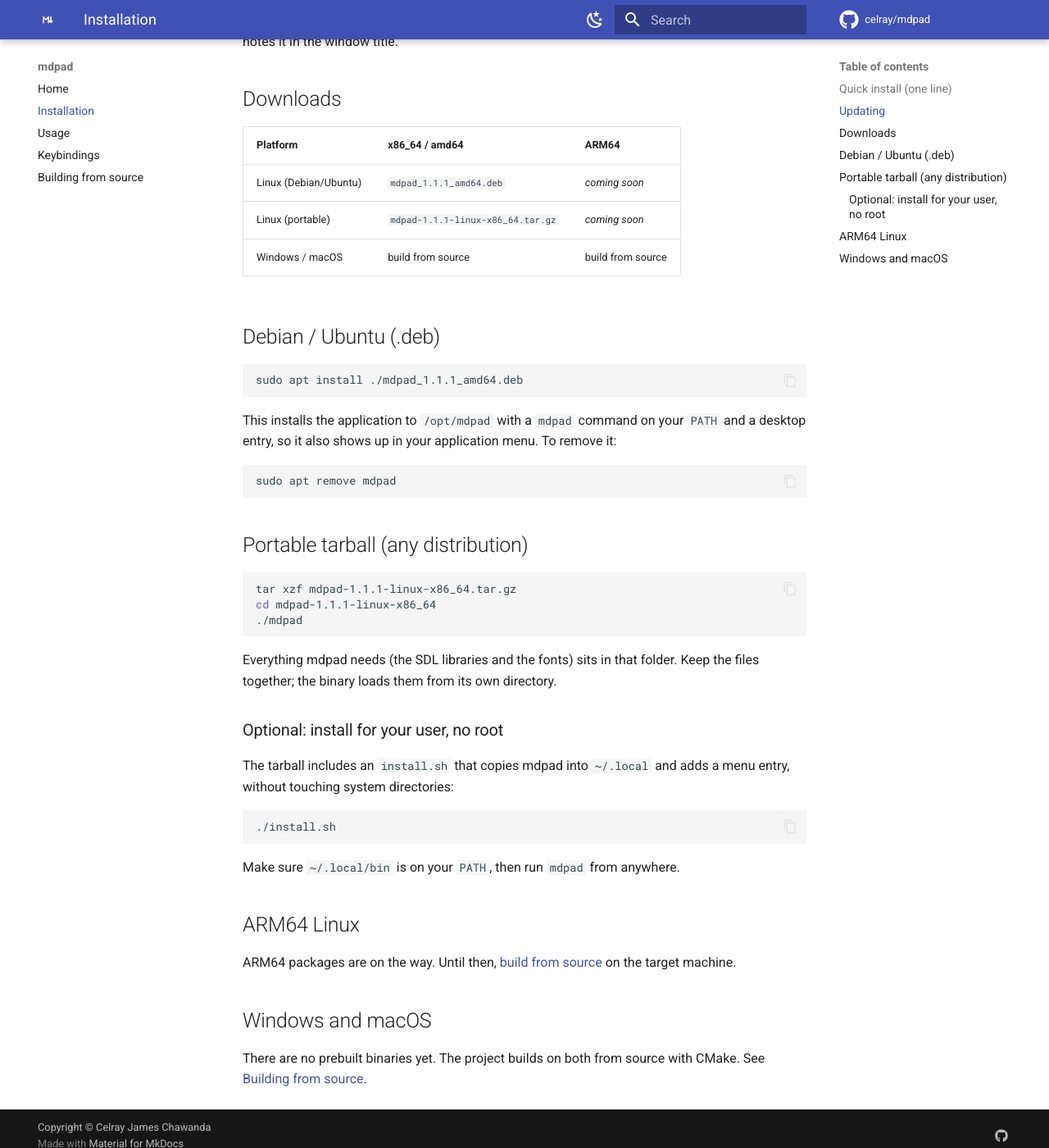
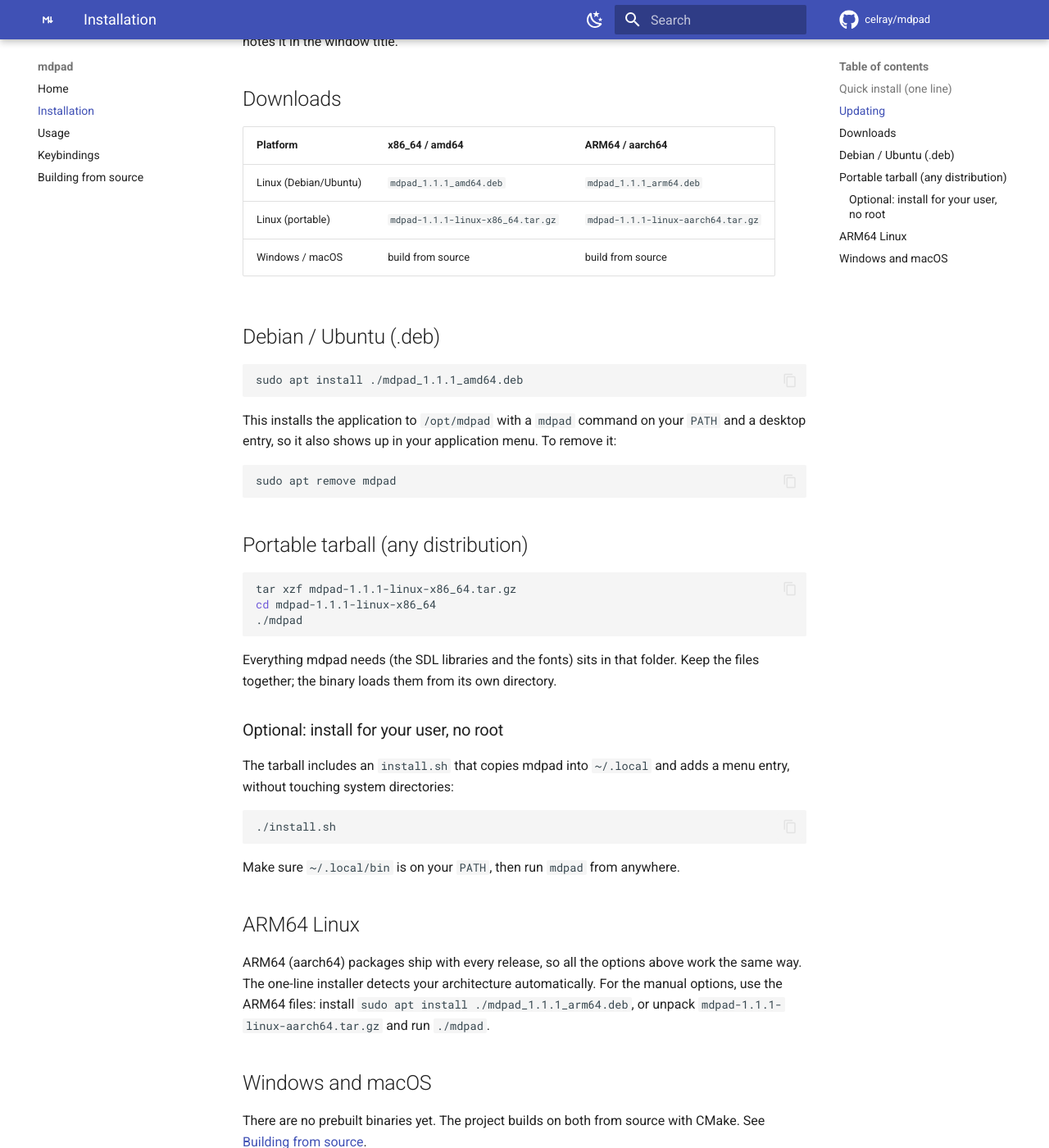
Before and after one commit to celray/mdpad, an MkDocs documentation site: the page built from docs/installation.md, in a window 1280 px wide and 1400 px high, scrolled down 1113 px. Shown: the whole window at 82% size. Built offline with MkDocs 1.6.1 and Material for MkDocs 9.7.7, drawn with Linux system fonts in a browser that asks for light colours; comment, search, counter and statistics services are not loaded; the version menu is left out.

Commit message:
Document ARM64 Linux packages

```diff
--- a/docs/installation.md
+++ b/docs/installation.md
@@ -55,10 +55,10 @@
 
 ## Downloads
 
-| Platform | x86_64 / amd64 | ARM64 |
-|----------|----------------|-------|
-| Linux (Debian/Ubuntu) | `mdpad_1.1.1_amd64.deb` | _coming soon_ |
-| Linux (portable) | `mdpad-1.1.1-linux-x86_64.tar.gz` | _coming soon_ |
+| Platform | x86_64 / amd64 | ARM64 / aarch64 |
+|----------|----------------|-----------------|
+| Linux (Debian/Ubuntu) | `mdpad_1.1.1_amd64.deb` | `mdpad_1.1.1_arm64.deb` |
+| Linux (portable) | `mdpad-1.1.1-linux-x86_64.tar.gz` | `mdpad-1.1.1-linux-aarch64.tar.gz` |
 | Windows / macOS | build from source | build from source |
 
 ## Debian / Ubuntu (.deb)
@@ -99,8 +99,11 @@
 
 ## ARM64 Linux
 
-ARM64 packages are on the way. Until then, [build from
-source](building.md) on the target machine.
+ARM64 (aarch64) packages ship with every release, so all the options above work
+the same way. The one-line installer detects your architecture automatically.
+For the manual options, use the ARM64 files: install
+`sudo apt install ./mdpad_1.1.1_arm64.deb`, or unpack
+`mdpad-1.1.1-linux-aarch64.tar.gz` and run `./mdpad`.
 
 ## Windows and macOS
 
```
Also changed, not shown: docs/building.md (+7 -3 lines).
